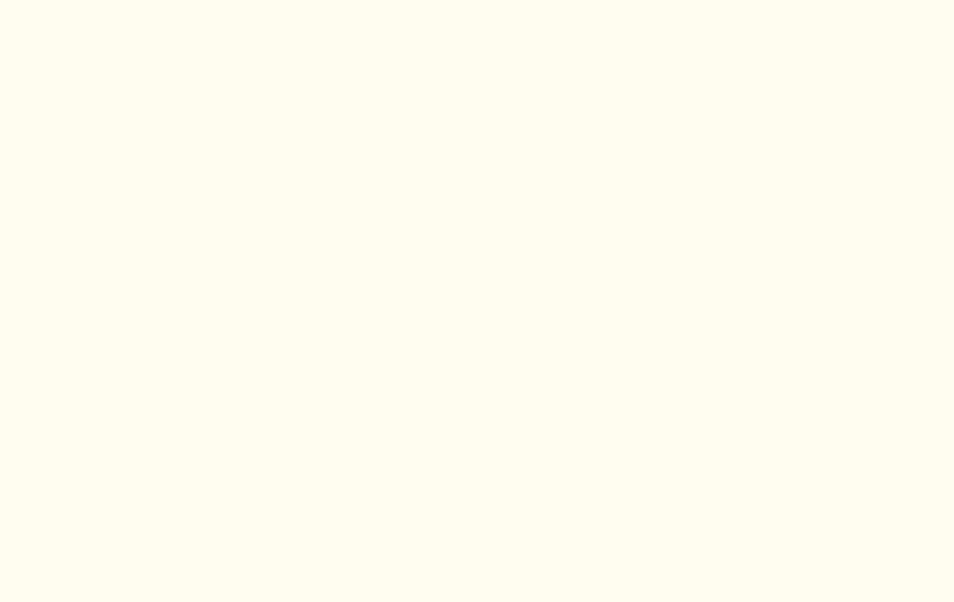
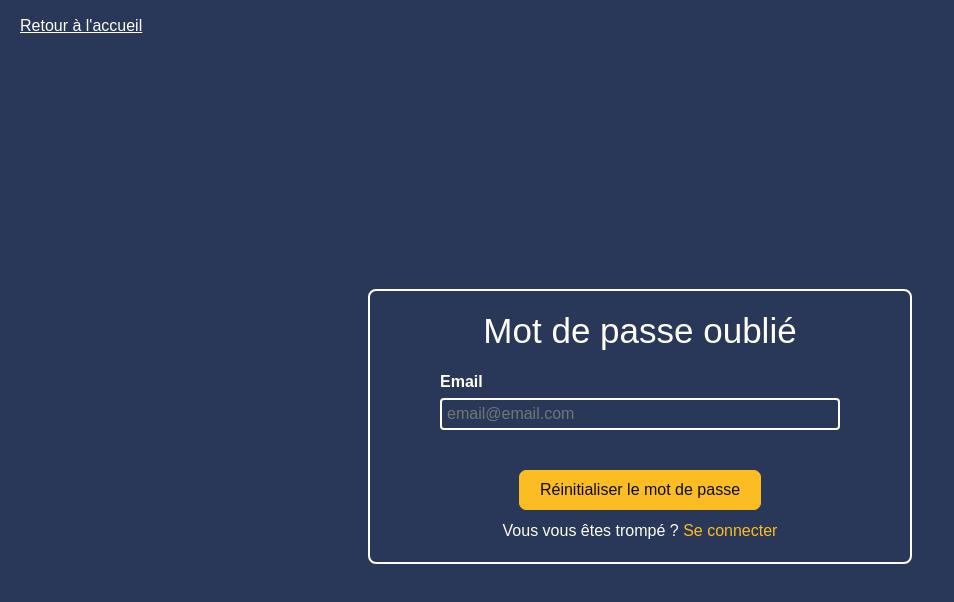
Before and after one commit to Mael-Roulette/PixelTime, a React (Vite) app in the folder frontend/: page /motdepasseoublie in a window 1280 px wide. Shown: the top 602 px of the page, without its empty margins (0-954 px from the left). Built offline with nearby package versions, Linux system fonts and the light colour scheme; a web font is replaced by a local one.

Commit message:
ForgotPassword

```diff
--- a/frontend/src/locales/en/translation.json
+++ b/frontend/src/locales/en/translation.json
@@ -51,7 +51,8 @@
         "password": "Password",
         "continue": "Continue",
         "noAccount": "Don't have an account yet?",
-        "signup": "Register"
+        "signup": "Register",
+        "forgotPassword": "Forgot password ?"
     },
 
     "forgotPassword": {
--- a/frontend/src/locales/es/translation.json
+++ b/frontend/src/locales/es/translation.json
@@ -51,7 +51,8 @@
         "password": "Contraseña",
         "continue": "Continuar",
         "noAccount": "¿Aún no tienes una cuenta?",
-        "signup": "Registrarse"
+        "signup": "Registrarse",
+        "forgotPassword": "¿Contraseña olvidada?"
     },
 
     "forgotPassword": {
--- a/frontend/src/locales/fr/translation.json
+++ b/frontend/src/locales/fr/translation.json
@@ -51,7 +51,8 @@
         "password": "Mot de passe",
         "continue": "Continuer",
         "noAccount": "Vous n'avez pas encore de compte ?",
-        "signup": "S'inscrire"
+        "signup": "S'inscrire",
+        "forgotPassword": "Mot de passe oublié ?"
     },
 
     "forgotPassword": {
--- a/frontend/src/pages/Auth/ForgotPassword.jsx
+++ b/frontend/src/pages/Auth/ForgotPassword.jsx
@@ -1,5 +1,35 @@
+import { useTranslation } from "react-i18next";
+import { NavLink } from "react-router";
+import { useState } from "react";
 
 
-export default function ForgotPassword() {
-  <h1>Mot de passe oublié</h1>
+export default function forgotPassword() {
+  const { t } = useTranslation();
+
+  return (
+    <>
+      <header className="header-login">
+        <NavLink to={"/"}>{t("global.backHome")}</NavLink>
+      </header>
+
+      <main className="main-login">
+        <div className="main-login-form">
+          <h1>{t("forgotPassword.title")}</h1>
+          <form>
+            <div className="form-group">
+              <label htmlFor="email">
+                Email
+                <input type="email" name="email" placeholder="email@email.com" />
+              </label>
+            </div>
+            <input type="submit" value={t("forgotPassword.resetPassword")} className="submit-button button-primary" />
+          </form>
+           <p>
+            {t("forgotPassword.notForgotPassword")}
+            <a href="/connexion"> {t("forgotPassword.login")}</a>
+          </p>
+        </div>
+      </main>
+    </>
+  )
 }
--- a/frontend/src/pages/Auth/LogIn.jsx
+++ b/frontend/src/pages/Auth/LogIn.jsx
@@ -64,8 +64,11 @@ export default function LogIn() {
             {t("login.noAccount")}
             <a href="/inscription"> {t("login.signup")}</a>
           </p>
-        </div >
-      </main >
+          <p>
+            <a href="/motdepasseoublie"> {t("login.forgotPassword")}</a>
+          </p>
+        </div>
+      </main>
     </>
   )
 }
```
